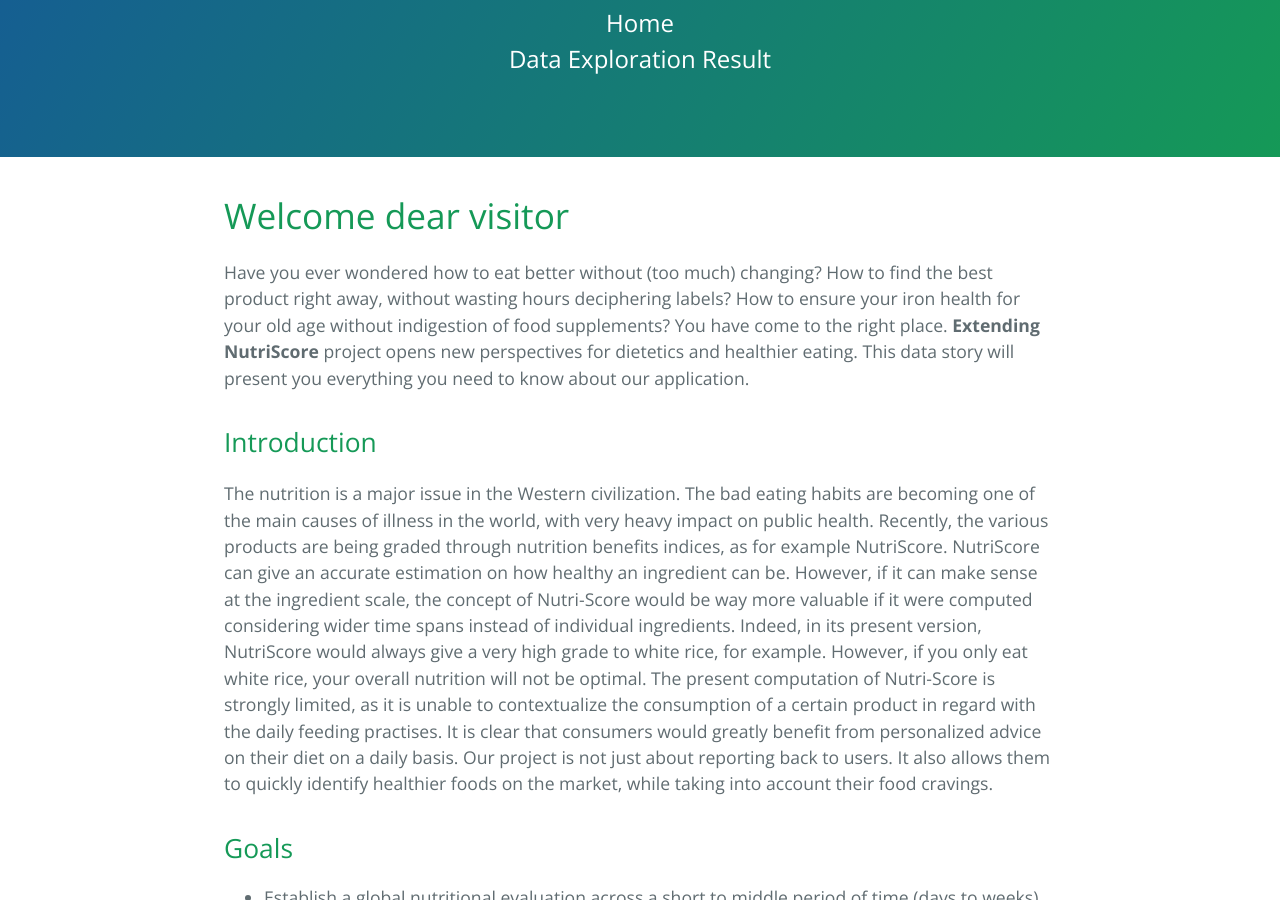
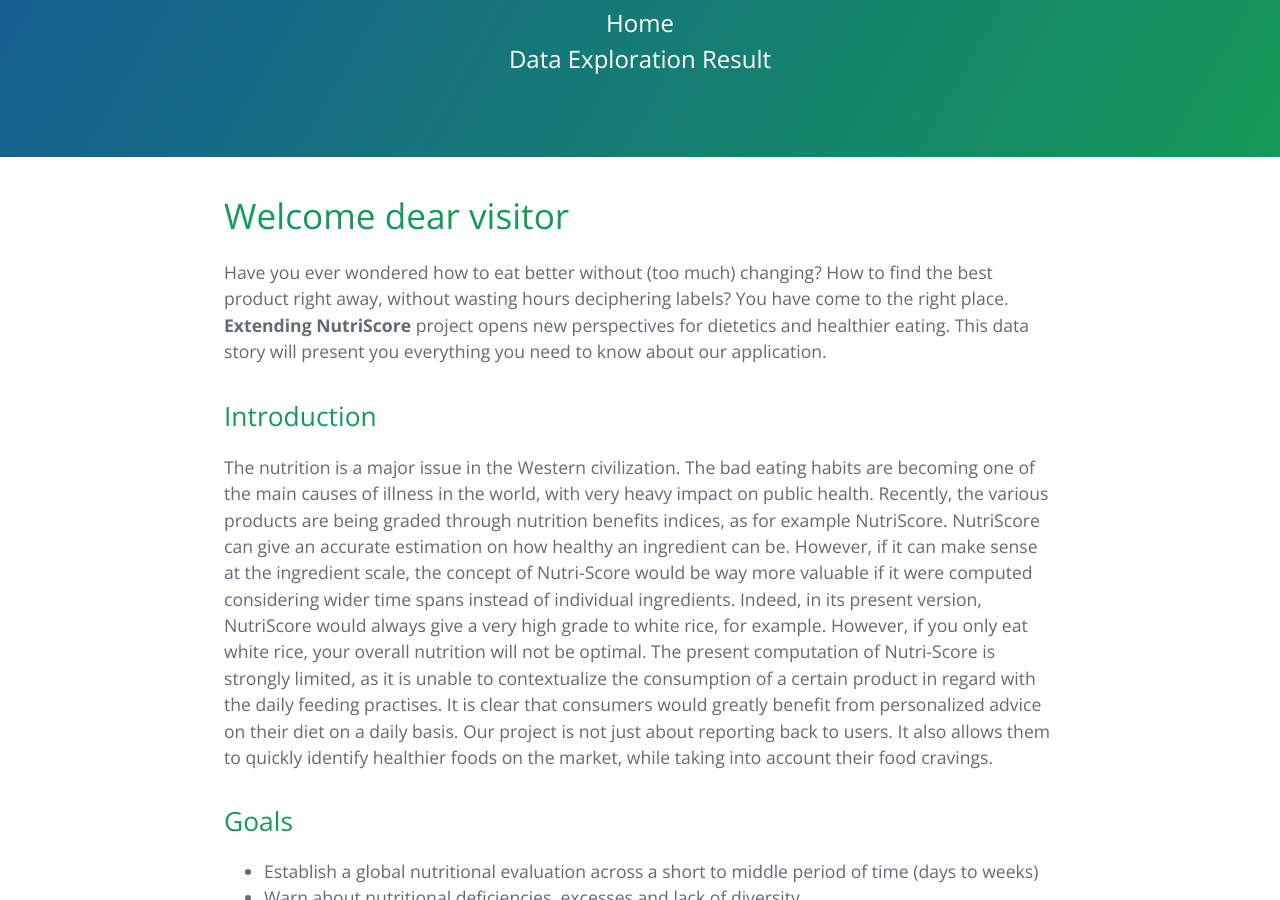
Before and after one commit to NutriTeam/Nutri_Score, a Jekyll site: the page built from home.md, in a window 1280 px wide and 900 px high, scrolled down 310 px. Built offline with Jekyll 4.4.1, drawn with Linux system fonts in a browser that asks for light colours; our own code applies the rules of GitHub Pages for plain Markdown files.

Commit message:
Update home.md

```diff
--- a/home.md
+++ b/home.md
@@ -2,7 +2,7 @@
 layout: default
 ---
 # Welcome dear visitor
-Have you ever wondered how to eat better without (too much) changing? How to find the best product right away, without wasting hours deciphering labels? How to ensure your iron health for your old age without indigestion of food supplements? You have come to the right place. __Extending NutriScore__ project opens new perspectives for dietetics and healthier eating. This data story will present you everything you need to know about our application.
+Have you ever wondered how to eat better without (too much) changing? How to find the best product right away, without wasting hours deciphering labels? You have come to the right place. __Extending NutriScore__ project opens new perspectives for dietetics and healthier eating. This data story will present you everything you need to know about our application.
 
 ## Introduction
 The nutrition is a major issue in the Western civilization. The bad eating habits are becoming one of the main causes of illness in the world, with very heavy impact on public health. Recently, the various products are being graded through nutrition benefits indices, as for example NutriScore. NutriScore can give an accurate estimation on how healthy an ingredient can be. However, if it can make sense at the ingredient scale, the concept of Nutri-Score would be way more valuable if it were computed considering wider time spans instead of individual ingredients. Indeed, in its present version, NutriScore would always give a very high grade to white rice, for example. However, if you only eat white rice, your overall nutrition will not be optimal. The present computation of Nutri-Score is strongly limited, as it is unable to contextualize the consumption of a certain product in regard with the daily feeding practises. It is clear that consumers would greatly benefit from personalized advice on their diet on a daily basis. Our project is not just about reporting back to users. It also allows them to quickly identify healthier foods on the market, while taking into account their food cravings.
```
